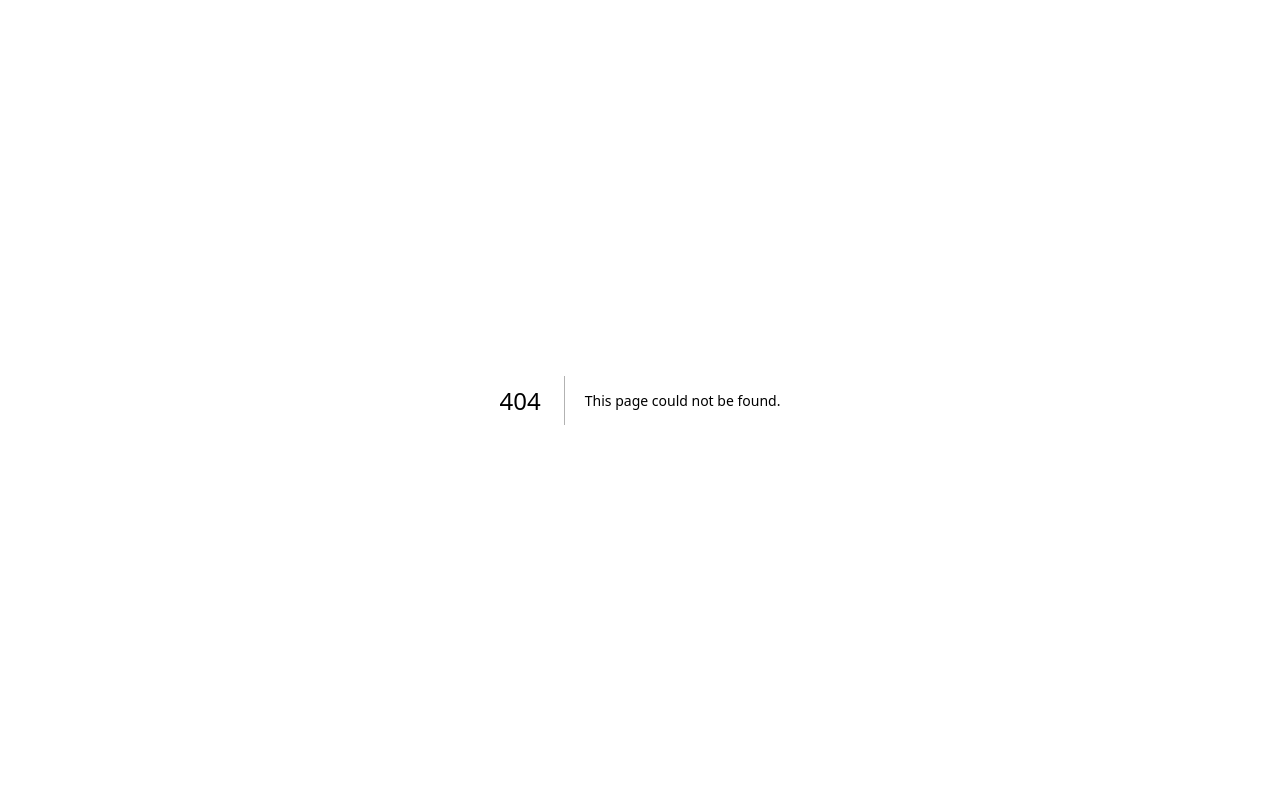
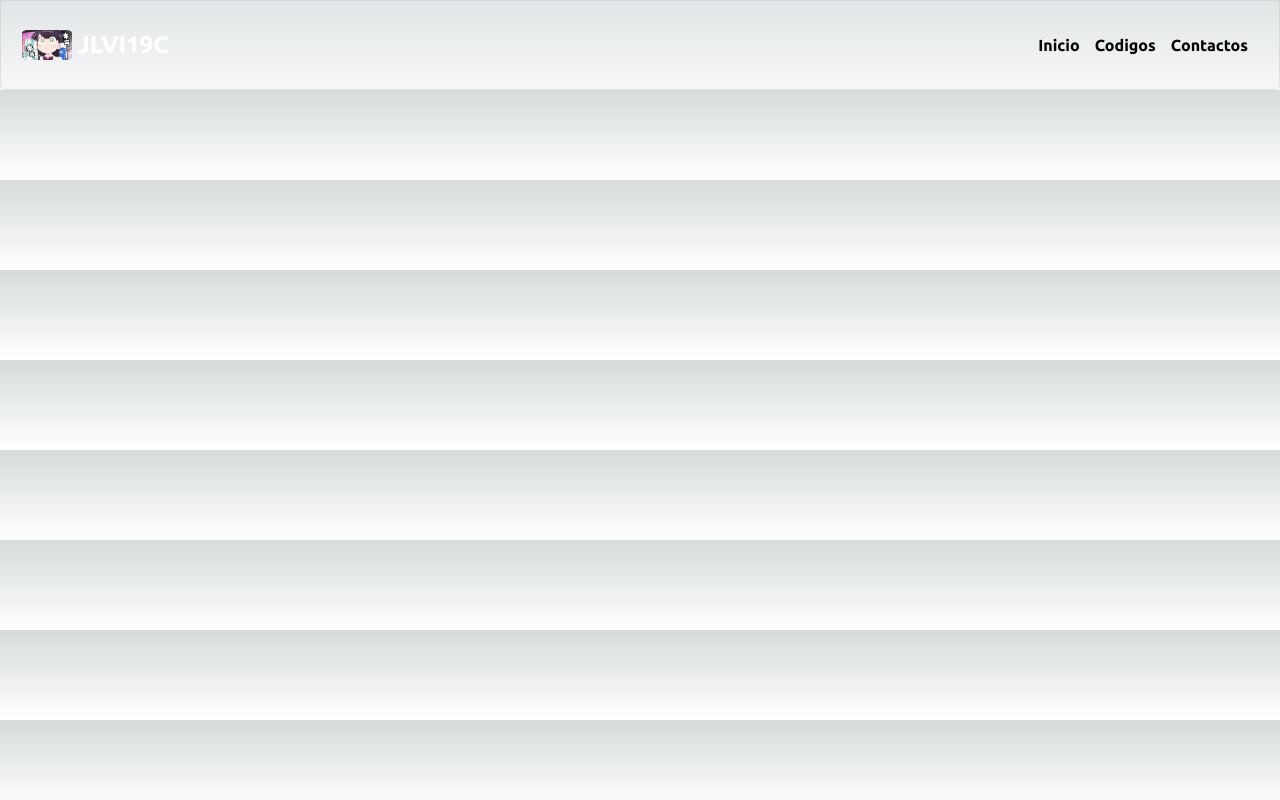
Before and after one commit to leonelVc19/jlvi19c, a Next.js app: page /NavBar/nav in a window 1280 px wide. Before the commit this address had no page. Built offline with nearby package versions, Linux system fonts and the light colour scheme.

Commit message:
Navbar echo

```diff
--- /dev/null
+++ b/src/pages/NavBar/nav.js
@@ -0,0 +1,29 @@
+import styles from '@/styles/Navbar.module.css';
+import Image from 'next/image'
+
+function NavBar() {
+    return(
+        <header className={styles.header}>
+            <a className={styles.t} href="https://www.facebook.com/juanleonel.vazqueziglesias.5/"
+                target="_blank"
+            >
+            <Image
+                src="/komi.jpg"
+                alt="logo"
+                width={50}
+                className={styles.logo}
+                height={30}
+                priority
+            />
+                <h2 class="name-company">JLVI19C</h2>
+            </a>
+            <nav className={styles.nav}>
+                <a href="" class="nav-link">Inicio</a>
+                <a href="" class="nav-link">Codigos</a>
+                <a href="" class="nav-link">Contactos</a>
+            </nav>
+        </header>
+        );
+};
+
+export default NavBar;
--- /dev/null
+++ b/src/styles/Navbar.module.css
@@ -0,0 +1,62 @@
+@import "https://fonts.googleapis.com/css2?family=Ubuntu:wght@200;300;400;500;600;700;800;900&display=swap";
+
+.header {
+    font-family: Ubuntu;
+}
+
+
+
+.t {
+    display: flex;
+    align-items: center;
+    gap: 5px;
+    color: #fff;
+    text-decoration: none;
+    transition: 0.5s ease-in-out;
+    margin-left: 5px;
+
+}
+.t:hover {
+    transform: translateX(5px);
+    transition: 0.5s ease-in-out;
+}
+.header {
+    display: flex;
+    min-height: 90px ;
+    justify-content: space-between;
+    align-items: center;
+    padding: 5px;
+    position: relative;
+    margin: 0;
+    padding: 1rem;
+    background-color: rgba(var(--callout-rgb), 0.5);
+    border: 1px solid rgba(var(--callout-border-rgb), 0.3);
+    border-radius: 5px;
+}
+.logo{
+    border-radius: 10%;
+}
+.logo img {
+    width:  60px;
+    height: 60px;
+    margin-right: 8px;
+}
+.nav a {
+    font-weight: 600;
+    padding-right: 15px;
+
+}
+
+.nav a:hover {
+    color: tomato;
+}
+
+@media (max-width: 680px ) {
+    .header {
+        flex-direction: column;
+
+    }
+    .nav {
+        padding: 10px 0px;
+    }
+}
--- a/src/styles/globals.css
+++ b/src/styles/globals.css
@@ -1,9 +1,9 @@
+@import "https://fonts.googleapis.com/css2?family=Ubuntu:wght@200;300;400;500;600;700;800;900&display=swap";
+
 :root {
   --max-width: 1100px;
   --border-radius: 12px;
-  --font-mono: ui-monospace, Menlo, Monaco, 'Cascadia Mono', 'Segoe UI Mono',
-    'Roboto Mono', 'Oxygen Mono', 'Ubuntu Monospace', 'Source Code Pro',
-    'Fira Mono', 'Droid Sans Mono', 'Courier New', monospace;
+  --font-mono: Ubuntu;
 
   --foreground-rgb: 0, 0, 0;
   --background-start-rgb: 214, 219, 220;
```
Also changed, not shown: src/pages/index.js (+24 -5 lines), public/komi.jpg (added).
